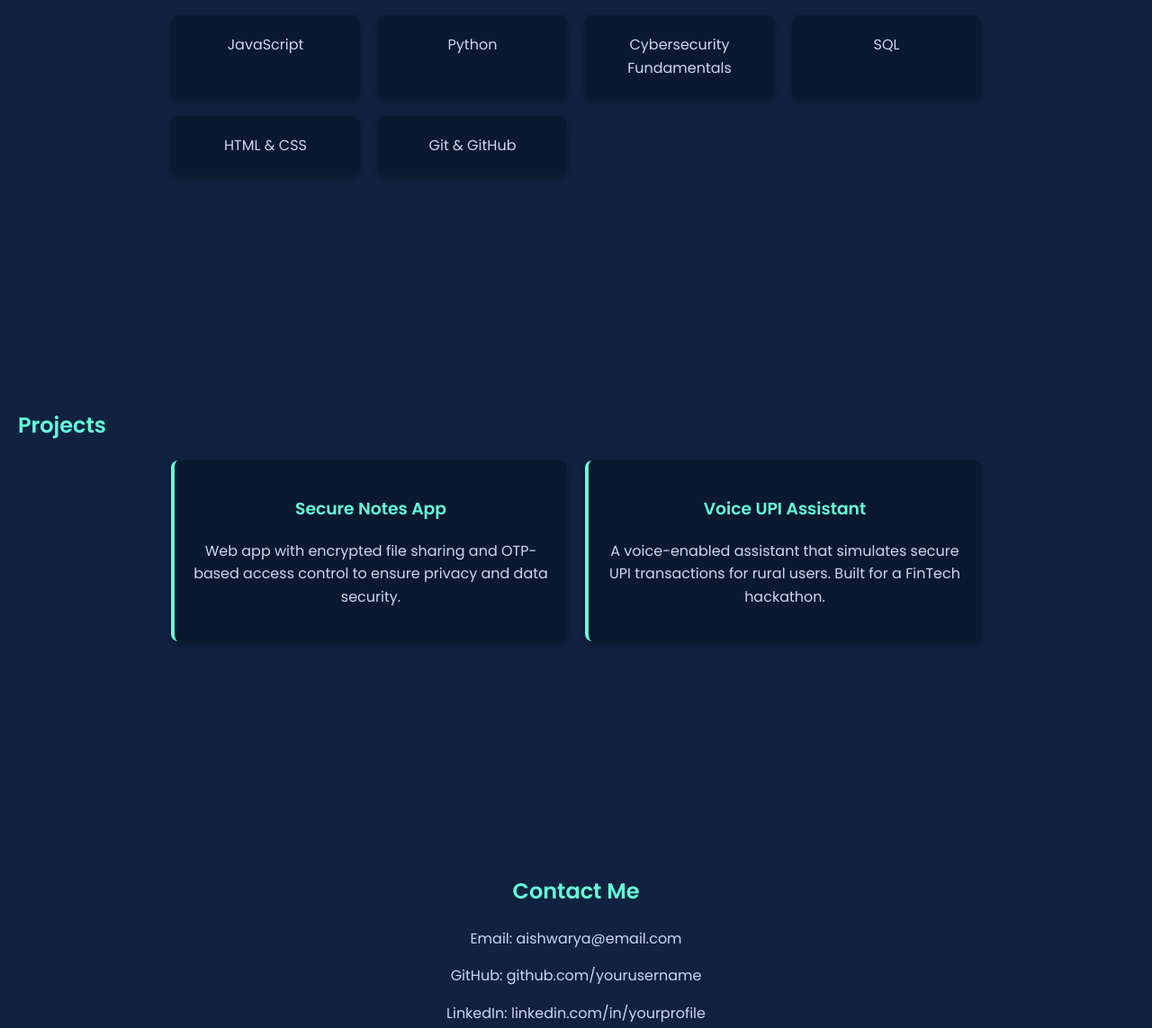
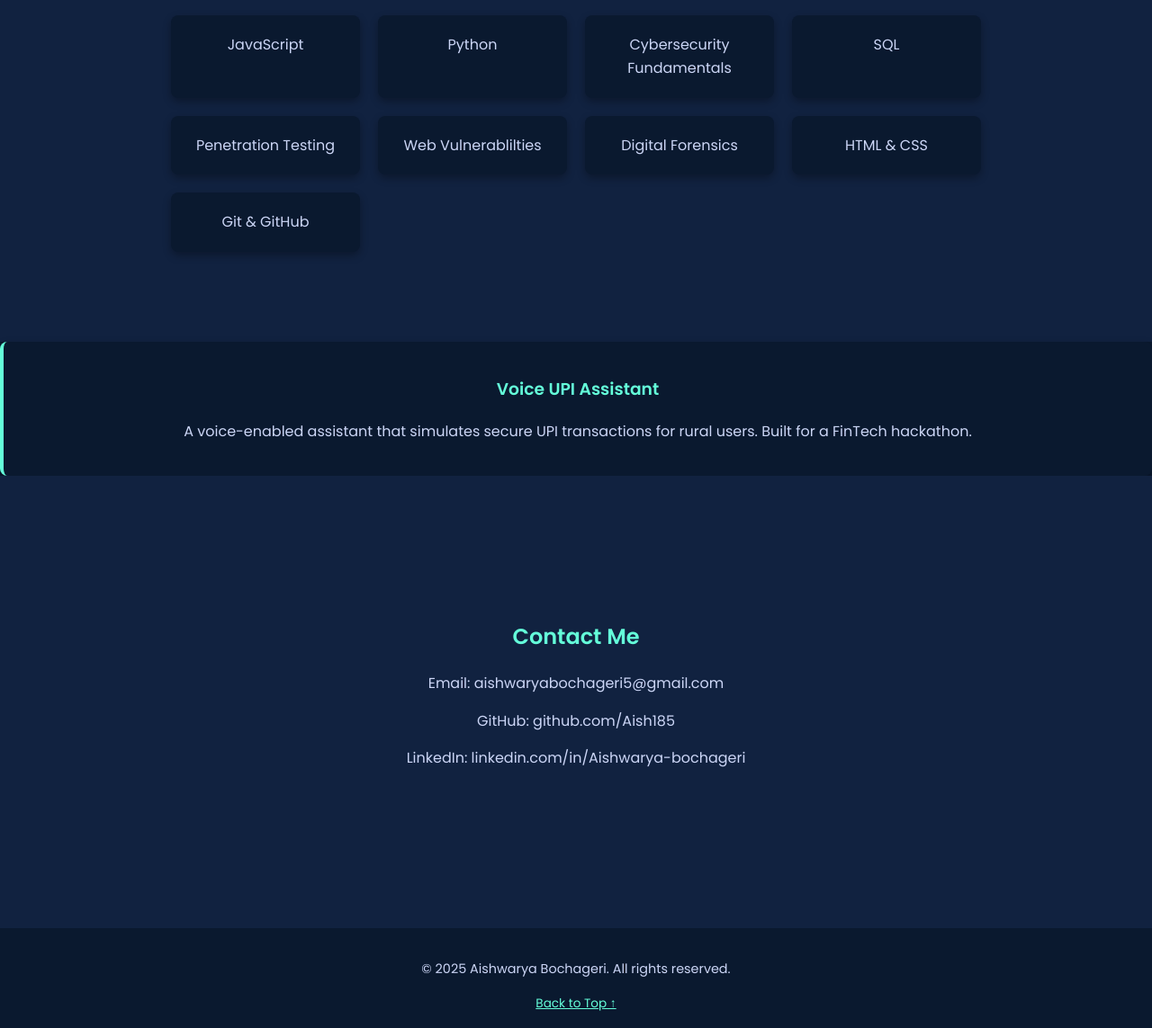
Before and after one commit to Aish185/Portfolio, a plain HTML site: page index.html in a window 1280 px wide. Shown: the part 986-2129 px from the top of the page at 90% size. Drawn offline with Linux system fonts and the light colour scheme.

Commit message:
index.html

```diff
--- a/index.html
+++ b/index.html
@@ -36,18 +36,13 @@
       <div class="skill-card">Python</div>
       <div class="skill-card">Cybersecurity Fundamentals</div>
       <div class="skill-card">SQL</div>
+      <div class="skill-card">Penetration Testing</div>
+      <div class="skill-card">Web Vulnerablilties</div>
+      <div class="skill-card">Digital Forensics</div>
       <div class="skill-card">HTML & CSS</div>
       <div class="skill-card">Git & GitHub</div>
     </div>
   </section>
-
-  <section class="projects" id="projects">
-    <h2>Projects</h2>
-    <div class="project-grid">
-      <div class="project-card">
-        <h3>Secure Notes App</h3>
-        <p>Web app with encrypted file sharing and OTP-based access control to ensure privacy and data security.</p>
-      </div>
       <div class="project-card">
         <h3>Voice UPI Assistant</h3>
         <p>A voice-enabled assistant that simulates secure UPI transactions for rural users. Built for a FinTech hackathon.</p>
@@ -57,17 +52,12 @@
 
   <section class="contact" id="contact">
     <h2>Contact Me</h2>
-    <p>Email: <a href="mailto:aishwaryabochageri5@email.com">aishwarya@email.com</a></p>
-    <p>GitHub: <a href="https://github.com/AISH185" target="_blank">github.com/yourusername</a></p>
-    <p>LinkedIn: <a href="https://www.linkedin.com/in/aishwarya-bochageri-47073a2b0?utm_source=share&utm_campaign=share_via&utm_content=profile&utm_medium=android_app" target="_blank">linkedin.com/in/yourprofile</a></p>
+    <p>Email: <a href="mailto:aishwaryabochageri5@email.com">aishwaryabochageri5@gmail.com</a></p>
+    <p>GitHub: <a href="https://github.com/AISH185" target="_blank">github.com/Aish185</a></p>
+    <p>LinkedIn: <a href="https://www.linkedin.com/in/aishwarya-bochageri-47073a2b0?utm_source=share&utm_campaign=share_via&utm_content=profile&utm_medium=android_app" target="_blank">linkedin.com/in/Aishwarya-bochageri</a></p>
   </section>
    <footer style="text-align: center; background-color: #0a192f; padding: 20px 10px; color: #8892b0; font-size: 0.9rem;">
     <p>&copy; 2025 Aishwarya Bochageri. All rights reserved.</p>
-    <div class="social-icons">
-      <a href="https://github.com/AISH185" target="_blank" title="GitHub"><i class="fab fa-github"></i></a>
-      <a href="https://www.linkedin.com/in/aishwarya-bochageri-47073a2b0?utm_source=share&utm_campaign=share_via&utm_content=profile&utm_medium=android_app" target="_blank" title="LinkedIn"><i class="fab fa-linkedin"></i></a>
-      <a href="mailto:aishwaryabochageri5@email.com" title="Email"><i class="fas fa-envelope"></i></a>
-    </div>
     <p><a href="#top" style="color: #64ffda; text-decoration: underline; font-size: 0.85rem;">Back to Top ↑</a></p>
   </footer>
 </body>
```
